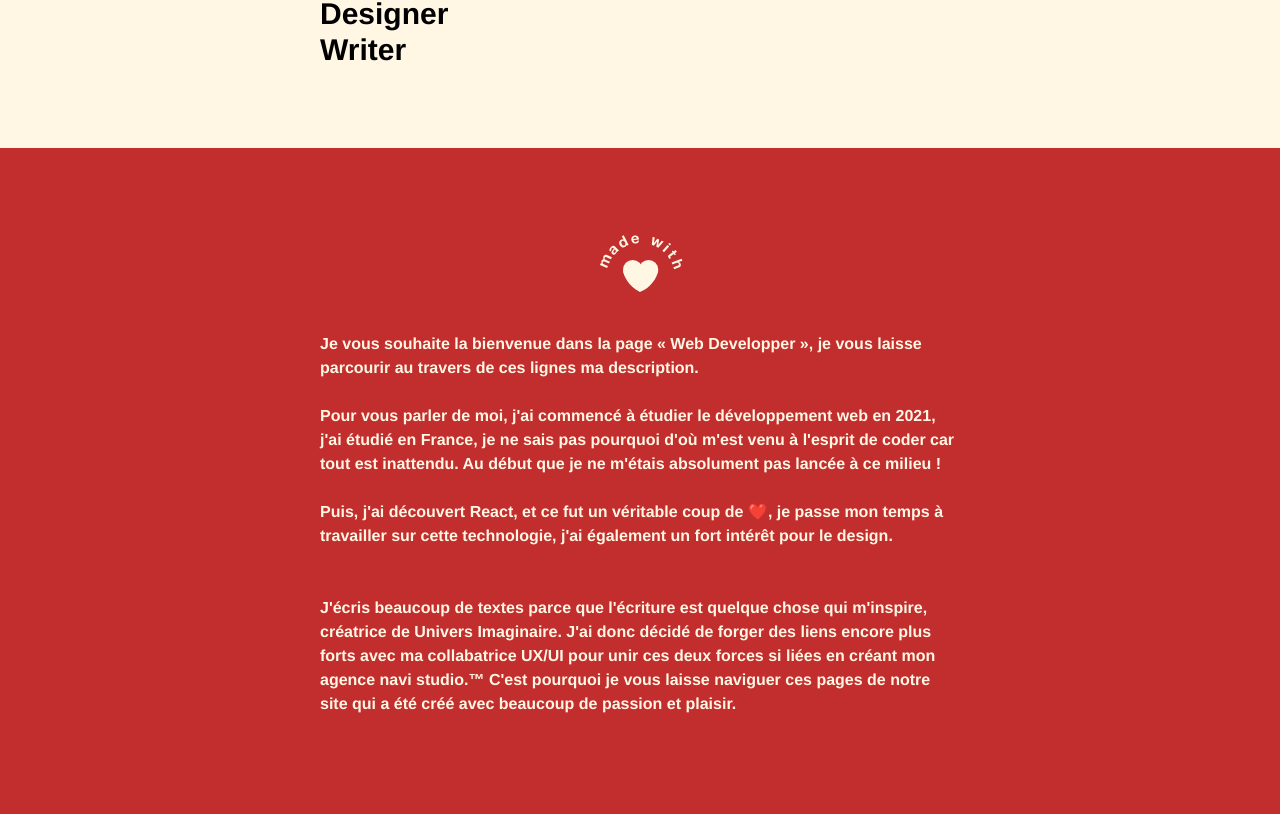
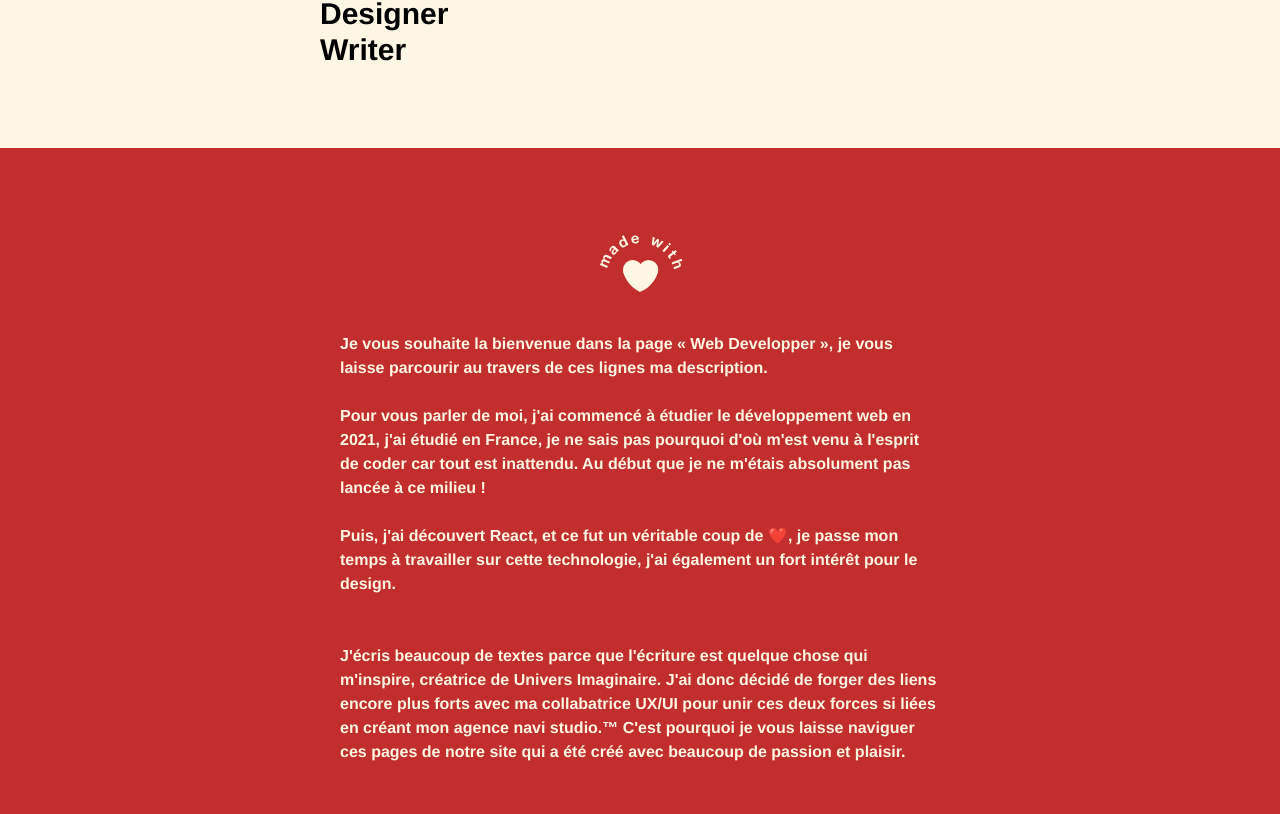
Before and after one commit to franzhopp/v3q, a React (Vite) app: page /discover in a window 1280 px wide. Shown: the part 586-1400 px from the top of the page. Built offline with nearby package versions, Linux system fonts and the light colour scheme; a web font is replaced by a local one.

Commit message:
[ADD] work page discover

```diff
--- a/src/Components/Discover/DiscoverWebDevelopper/WebDevelopper.jsx
+++ b/src/Components/Discover/DiscoverWebDevelopper/WebDevelopper.jsx
@@ -54,7 +54,7 @@ const DiscoverWebDeveloper = () => {
           </div>
         </div>
       </div>
-      <div className=" bg-C22E2E flex justify-center mt-20 pb-20">
+      <div className=" bg-C22E2E flex justify-center mt-20 pb-20 px-10">
         <div className="w-96 sm:w-1/2">
           <div className="flex justify-start flex-col mt-10">
             <div className="flex justify-center mt-10 mb-10">
@@ -215,7 +215,7 @@ const DiscoverWebDeveloper = () => {
             data-aos="fade-in"
             src={ImageLouisa}
             alt="Picture Louisa"
-            className="h-96 w-96 transition-opacity duration-500 hover:opacity-50"
+            className="h-80 w-80 sm:h-96 sm:w-96 transition-opacity duration-500 hover:opacity-50"
           />
           <p className="text-black text-sm font-extrabold">
             Photo : Louisa Fernandez, Maison Victor Hugo
```
